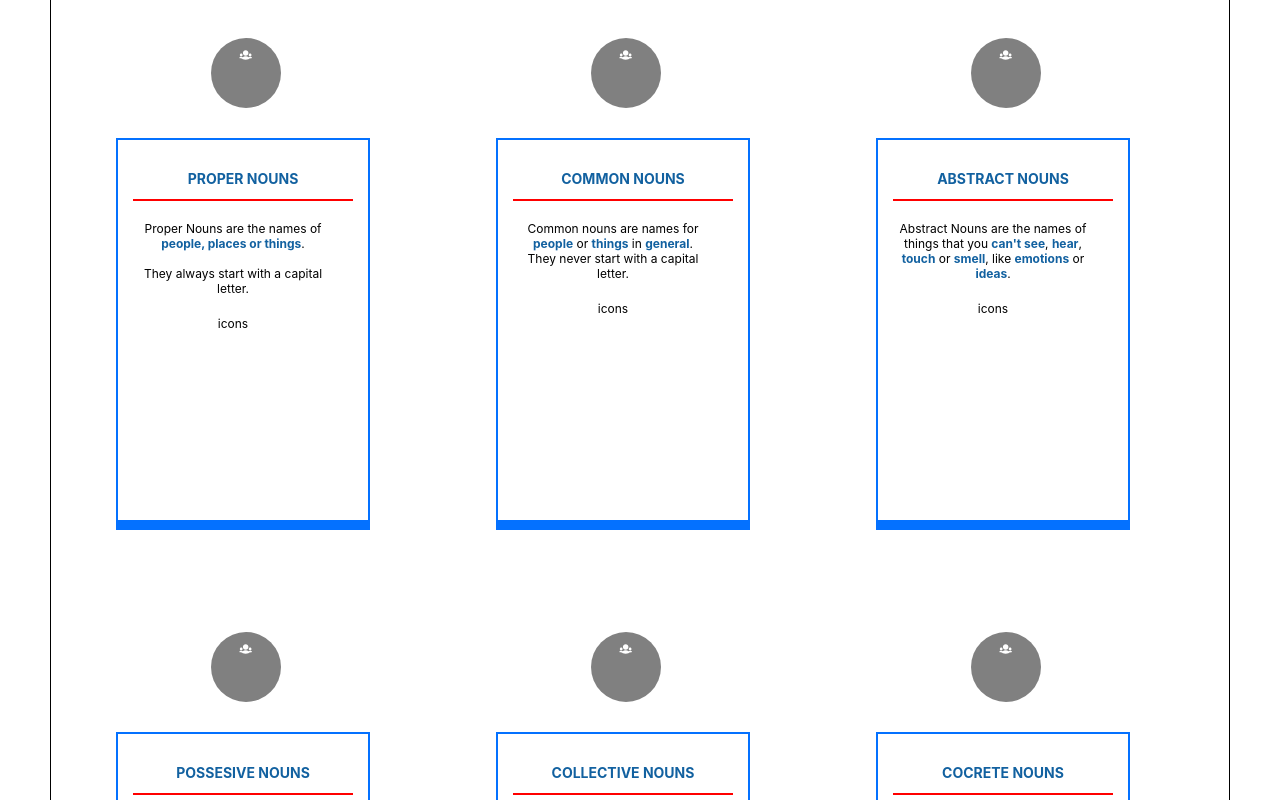
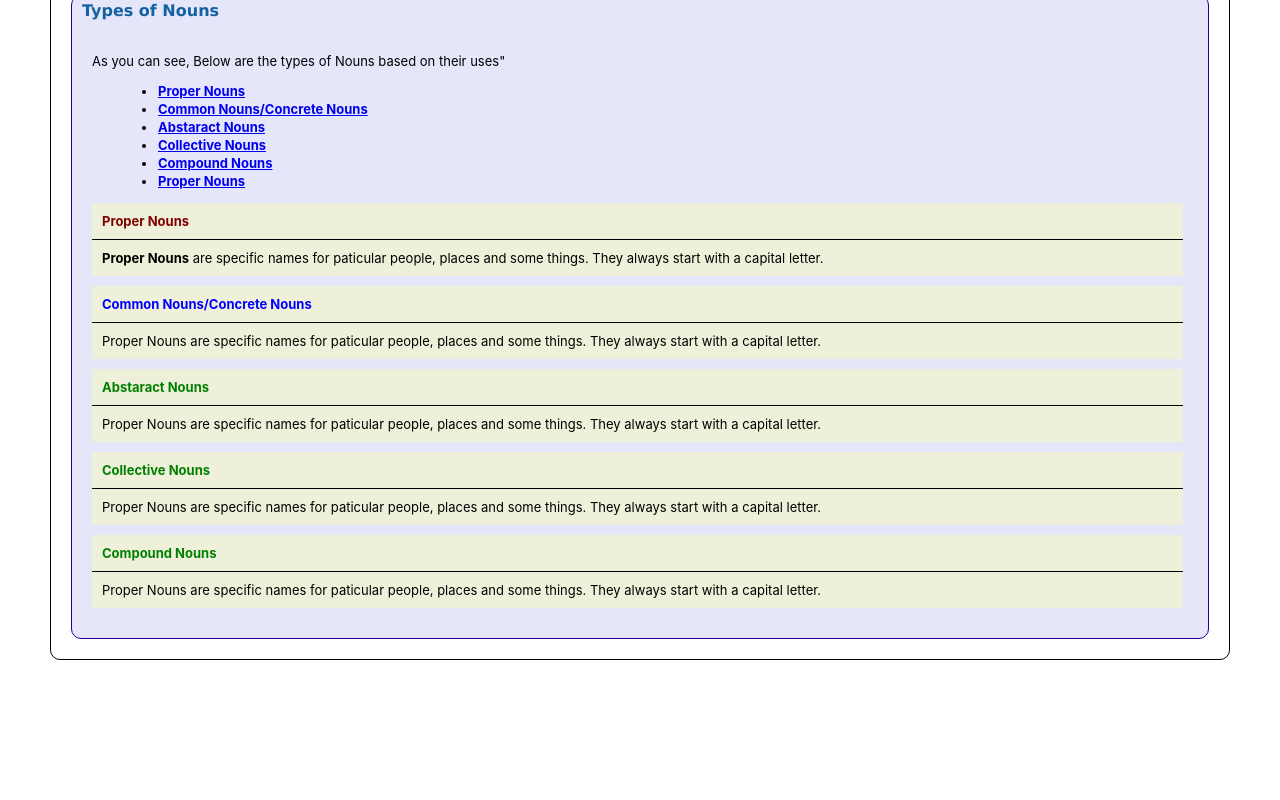
Before and after one commit to ktushar19Git/EnglishApp, a React (Create React App) app: page / in a window 1280 px wide. Shown: the part 900-1700 px from the top of the page. After the commit the page ends 1580 px from the top, so only its background shows below. Built offline with nearby package versions, Linux system fonts and the light colour scheme.

Commit message:
Noun_types

```diff
--- a/src/App.js
+++ b/src/App.js
@@ -4,6 +4,8 @@ import './CSS/tables.css'
 import './CSS/headings.css'
 import './CSS/list.css'
 import './CSS/Video.css'
+import './CSS/divs.css'
+import './CSS/colors.css'
 import Navbar from './Components/Navbar';
 import Header from "./Components/Header";
 import Menu from "./Components/Menu";
--- /dev/null
+++ b/src/CSS/colors.css
@@ -0,0 +1,48 @@
+.bgcolor-red
+{
+    background-color: red;
+}
+.color-red
+{
+    color: red;
+}
+.bgcolor-maroon
+{
+    background-color: maroon;
+}
+.color-maroon
+{
+    color: maroon;
+}
+.bgcolor-silver
+{
+    background-color: silver;
+}
+.color-silver
+{
+    color: silver;
+}
+.bgcolor-green
+{
+    background-color: green;
+}
+.color-green
+{
+    color: green;
+}
+.bgcolor-blue
+{
+    background-color: blue;
+}
+.color-blue
+{
+    color: blue;
+}
+.bgcolor-lavender
+{
+    background-color: lavender;
+}
+.color-lavender
+{
+    color: lavender;
+}
--- /dev/null
+++ b/src/CSS/divs.css
@@ -0,0 +1,27 @@
+.div_sub_section
+{
+  margin: 20px;
+  border-radius: 10px;
+  border:  solid 1px rgb(37, 0, 139) ;
+  background-color: lavender;
+
+}
+.div_sub_section_item
+{
+  margin-left: 0px;
+  margin-right: 5px;
+  margin-bottom: 10px;
+  padding: 0px;
+  background-color:rgb(239, 240, 218);
+}
+.internal_text
+{
+    /*
+    border-left: solid maroon 1px;
+    border-right: solid maroon 1px;
+    border-bottom: solid maroon 1px;
+    */
+    padding: 10px;
+    margin-left: 0px ;
+    margin-right: 0px ;
+}
--- a/src/CSS/headings.css
+++ b/src/CSS/headings.css
@@ -31,3 +31,12 @@
 {
     color: orangered;
 }
+.label-sub-heading-item
+{
+  color: black;
+  font-weight: bolder;
+  text-align: left;
+  padding:10px;
+  margin-left: 0px;
+  border-bottom: solid 1px black;
+}
--- a/src/CSS/list.css
+++ b/src/CSS/list.css
@@ -1,11 +1,10 @@
 .list_div
 {
-    width: 700px;
     table-layout: fixed;
     text-align: left;
     margin: 10px;
     padding: 10px;
-    font-size: 12px;
+    font-size: 13px;
 }
 
 .un_ordered_list
@@ -20,8 +19,8 @@
     background: transparent;
     text-align: left;
     border-radius: 0;
-    font-weight: bold;
-    list-style-image:url('../images/righthand.jpg');
+    font-weight: bolder;
+    list-style-image:url('../images/bullet.jpg');
 }
 .un_ordered_list li a:hover
 {
@@ -507,3 +506,8 @@
 {
     color: darkgrey;
 }
+.no_style
+{
+    list-style-type: none;
+    margin: 0px;
+}
--- a/src/Components/PartsOfSpeech/Noun/NounTypes.js
+++ b/src/Components/PartsOfSpeech/Noun/NounTypes.js
@@ -17,139 +17,77 @@ function NounTypes() {
                 Nouns are classified into multiple types based on their uses. Following are some types of nouns
             </div>
 
-            <div class="Types-div-div">
+            <div class="div_sub_section">
+                <div class="label-sub-heading">
+                    Types of Nouns
+                </div>
 
-                <ul>
-                    <li>
-                        <div class="Types-circle-div">
-                            <TiGroup.TiGroup></TiGroup.TiGroup>
+            <div class="list_div">
+                <p>As you can see, Below are the types of Nouns based on their uses"</p>
+                    <ul class="un_ordered_list">
+                        <li>
+                            <a href="#AttrAdj">Proper Nouns</a>
+                        </li>
+                        <li>
+                            <a href="#PrdAdj">Common Nouns/Concrete Nouns</a>
+                        </li>
+                        <li>
+                            <a href="#CompAdj">Abstaract Nouns</a>
+                        </li>
+                        <li>
+                            <a href="#AttrAdj">Collective Nouns</a>
+                        </li>
+                        <li>
+                            <a href="#CompNoun">Compound Nouns</a>
+                        </li>
+                        <li>
+                            <a href="#AttrAdj">Proper Nouns</a>
+                        </li>
+                    </ul>
+
+                    <div class= "div_sub_section_item">
+                        <div class="label-sub-heading-item color-maroon">Proper Nouns</div>
+                        <div class="internal_text">
+                            <b>Proper Nouns</b> are specific names for paticular people, places and some things. They always start with a capital letter.
                         </div>
-                        <div class='Types-div'>
+                    </div>
 
-                            <div class='div_header'>Proper Nouns</div>
-
-                            <div class='div_header_types'>
-                                Proper Nouns are the names of <span class="Highlighters">people, places or things</span>.<br></br><br></br>They always start with a capital letter.
-
-                            </div>
-
-                            <div class='div_header_types'>
-                                icons
-
-                            </div>
+                    <div class= "div_sub_section_item">
+                        <div class="label-sub-heading-item color-blue">Common Nouns/Concrete Nouns</div>
+                        <div class="internal_text">
+                            Proper Nouns are specific names for paticular people, places and some things. They always start with a capital letter.
                         </div>
-                    </li>
-
-                    <li>
-                        <div class="Types-circle-div">
-                            <TiGroup.TiGroup></TiGroup.TiGroup>
+                    </div>
+                    <div class= "div_sub_section_item">
+                        <div class="label-sub-heading-item color-green">Abstaract Nouns</div>
+                        <div class="internal_text">
+                            Proper Nouns are specific names for paticular people, places and some things. They always start with a capital letter.
                         </div>
-                        <div class='Types-div'>
-                        <div class='div_header'>Common Nouns</div>
-
-                        <div class='div_header_types'>
-                            Common nouns are names for <span class="Highlighters">people</span> or <span class="Highlighters">things</span> in <span class="Highlighters">general</span>.
-                                <div>
-                                    They never start with a capital letter.
-                                </div>
+                    </div>
+                    <div id="CompNoun" class= "div_sub_section_item">
+                        <div class="label-sub-heading-item color-green">Collective Nouns</div>
+                        <div class="internal_text">
+                            Proper Nouns are specific names for paticular people, places and some things. They always start with a capital letter.
                         </div>
-
-                        <div class='div_header_types'>
-                            icons
-            </div>
-                    </div></li>
+                    </div>
+                    <div class= "div_sub_section_item">
+                        <div class="label-sub-heading-item color-green">Compound Nouns</div>
+                        <div class="internal_text">
+                            Proper Nouns are specific names for paticular people, places and some things. They always start with a capital letter.
+                        </div>
+                    </div>
 
 
-                    <li>
-                        <div class="Types-circle-div">
-                            <TiGroup.TiGroup></TiGroup.TiGroup>
-                        </div>
-                        <div class='Types-div'>
-
-                            <div class='div_header'>Abstract Nouns</div>
-
-                            <div class='div_header_types'>
-                                Abstract Nouns are the names of things that you <span class="Highlighters">can't see</span>, <span class="Highlighters">hear</span>, <span class="Highlighters">touch</span> or <span class="Highlighters">smell</span>, like <span class="Highlighters">emotions</span> or <span class="Highlighters">ideas</span>.
-                            </div>
-
-                            <div class='div_header_types'>
-                                icons
-                            </div>
-                        </div>
-
-                    </li>
+            </div>
+            </div>
 
 
 
 
 
-                </ul>
-            </div>
+        </div>
 
-            <div class="Types-div-div">
 
-                <ul>
-                    <li>
-                        <div class="Types-circle-div">
-                            <TiGroup.TiGroup></TiGroup.TiGroup>
-                        </div>
-                        <div class='Types-div'>
-
-                            <div class='div_header'>Possesive Nouns</div>
-
-                            <div class='div_header_types'>
-                                Possesive Nouns are nouns that show posession. <br></br><br></br> Possesive nouns are used to show ownership and they are usually used with an apostrophe and +s.
-                            </div>
-
-                            <div class='div_header_types'>
-                                icons
-                            </div>
-                        </div>
-
-                    </li>
-                    <li>
-                        <div class="Types-circle-div">
-                            <TiGroup.TiGroup></TiGroup.TiGroup>
-                        </div>
-                        <div class='Types-div'>
-
-                            <div class='div_header'>Collective Nouns</div>
-
-                            <div class='div_header_types'>
-                                Proper Nouns are the names of people, places or things.<br></br><br></br>They always start with a capital letter.
-                            </div>
-
-                            <div class='div_header_types'>
-                                icons
-                            </div>
-                        </div>
-
-                    </li>
-
-                    <li class="list-item">
-                        <div class="Types-circle-div">
-                            <TiGroup.TiGroup></TiGroup.TiGroup>
-                        </div>
-                        <div class='Types-div'>
-
-                            <div class='div_header'>Cocrete Nouns</div>
-
-                            <div class='div_header_types'>
-                                A person is an individual human being.
-                                For Example:
-                            </div>
-
-                            <div class='div_header_types'>
-                                icons
-                            </div>
-                        </div>
-
-                    </li>
-
-                </ul>
-            </div>
-
-        </div>
 
 
     )
```
Also changed, not shown: src/images/bullet.jpg (added), 1 other file (tests, documents, lock files or other folders).
